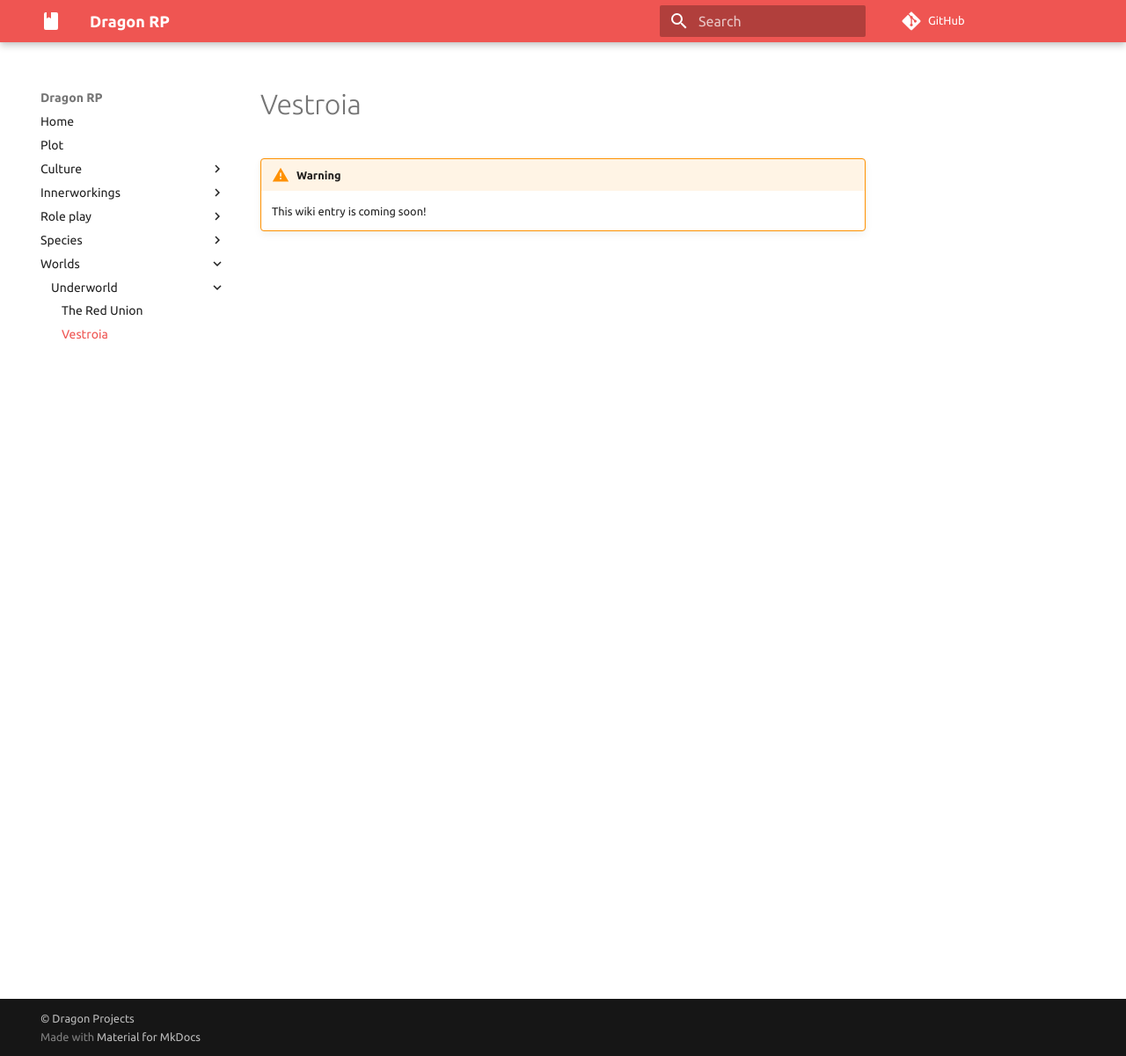
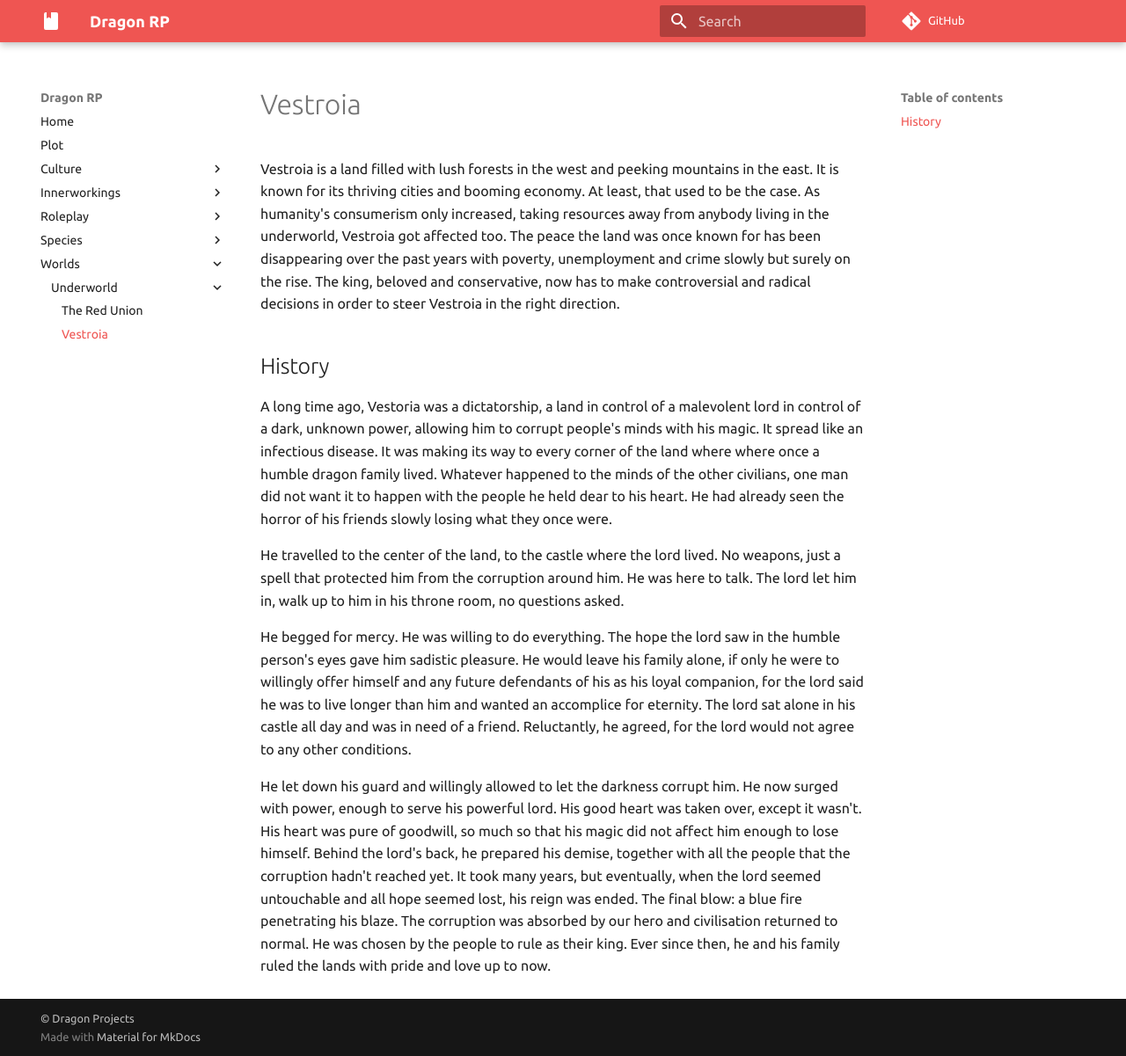
Before and after one commit to dragonprojects/dragonroleplay, an MkDocs documentation site: the page built from docs/Worlds/Underworld/Vestroia.md, in a window 1280 px wide and 1201 px high. Shown: the whole window at 88% size. Built offline with MkDocs 1.6.1 and Material for MkDocs 9.7.7, drawn with Linux system fonts in a browser that asks for light colours; comment, search, counter and statistics services are not loaded.

Commit message:
Updating Vestroia.md

```diff
--- a/docs/Worlds/Underworld/Vestroia.md
+++ b/docs/Worlds/Underworld/Vestroia.md
@@ -1,3 +1,12 @@
 # Vestroia
-!!! warning
-    This wiki entry is coming soon!
+
+Vestroia is a land filled with lush forests in the west and peeking mountains in the east. It is known for its thriving cities and booming economy. At least, that used to be the case. As humanity's consumerism only increased, taking resources away from anybody living in the underworld, Vestroia got affected too. The peace the land was once known for has been disappearing over the past years with poverty, unemployment and crime slowly but surely on the rise. The king, beloved and conservative, now has to make controversial and radical decisions in order to steer Vestroia in the right direction.
+
+## History
+A long time ago, Vestoria was a dictatorship, a land in control of a malevolent lord in control of a dark, unknown power, allowing him to corrupt people's minds with his magic. It spread like an infectious disease. It was making its way to every corner of the land where where once a humble dragon family lived. Whatever happened to the minds of the other civilians, one man did not want it to happen with the people he held dear to his heart. He had already seen the horror of his friends slowly losing what they once were.
+
+He travelled to the center of the land, to the castle where the lord lived. No weapons, just a spell that protected him from the corruption around him. He was here to talk. The lord let him in, walk up to him in his throne room, no questions asked.
+
+He begged for mercy. He was willing to do everything. The hope the lord saw in the humble person's eyes gave him sadistic pleasure. He would leave his family alone, if only he were to willingly offer himself and any future defendants of his as his loyal companion, for the lord said he was to live longer than him and wanted an accomplice for eternity. The lord sat alone in his castle all day and was in need of a friend. Reluctantly, he agreed, for the lord would not agree to any other conditions.
+
+He let down his guard and willingly allowed to let the darkness corrupt him. He now surged with power, enough to serve his powerful lord. His good heart was taken over, except it wasn't. His heart was pure of goodwill, so much so that his magic did not affect him enough to lose himself. Behind the lord's back, he prepared his demise, together with all the people that the corruption hadn't reached yet. It took many years, but eventually, when the lord seemed untouchable and all hope seemed lost, his reign was ended. The final blow: a blue fire penetrating his blaze. The corruption was absorbed by our hero and civilisation returned to normal. He was chosen by the people to rule as their king. Ever since then, he and his family ruled the lands with pride and love up to now.
```
Also changed, not shown: docs/Roleplay/Characters.md (renamed from docs/Role-play/Characters.md), docs/Roleplay/Threads.md (renamed from docs/Role-play/Threads.md), docs/Roleplay/Writing.md (renamed from docs/Role-play/Writing.md), 4 other files.
